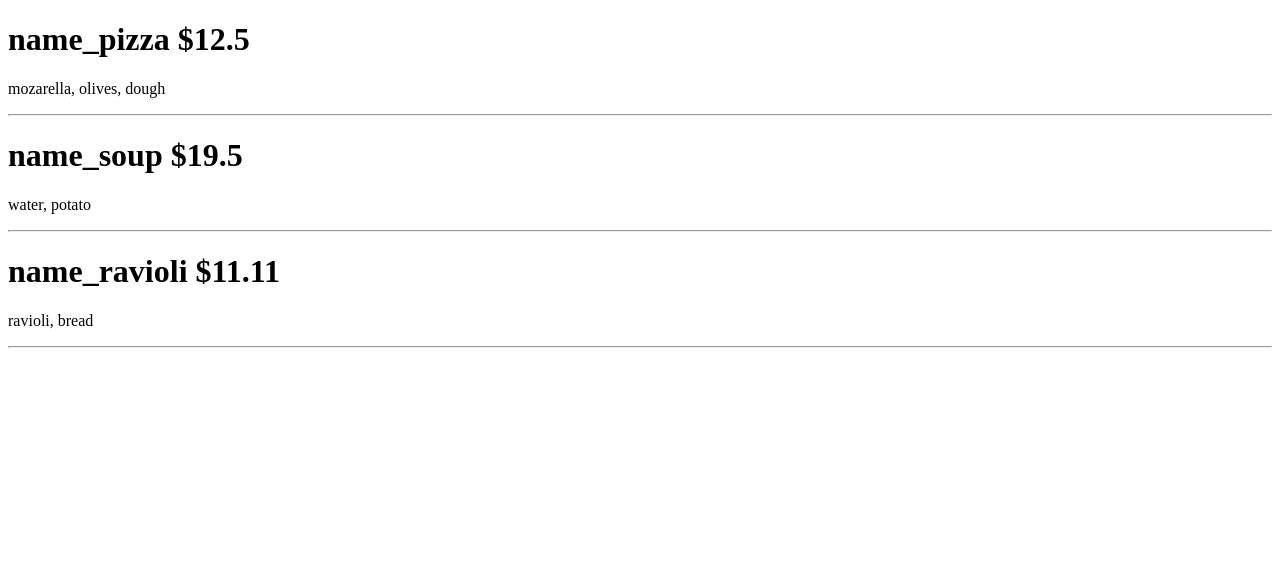
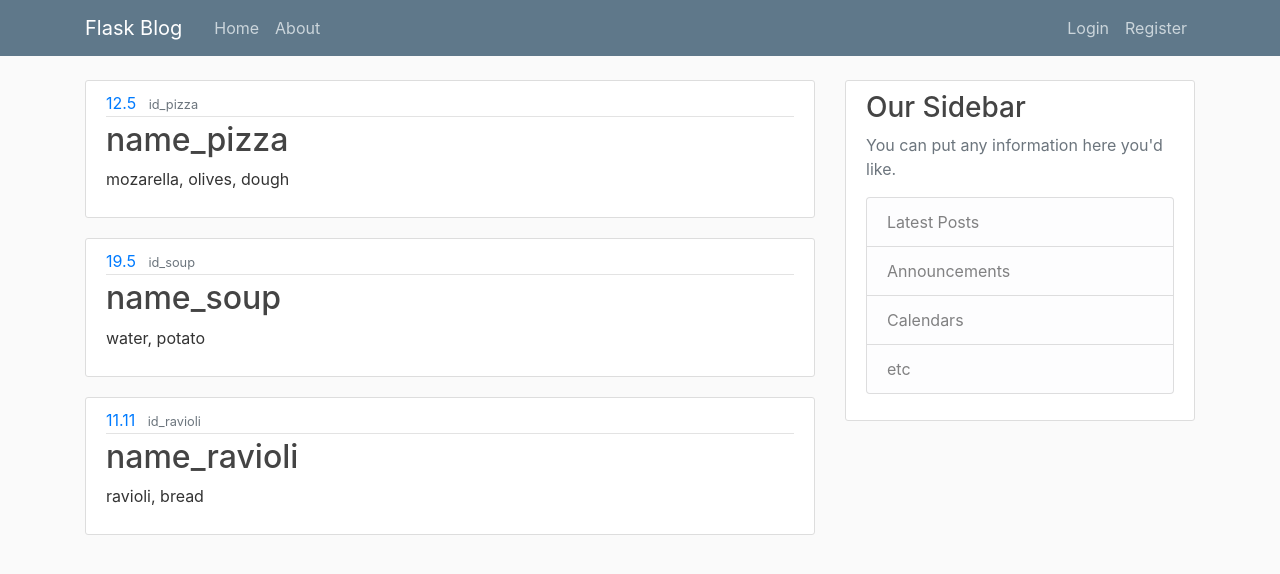
Before and after one commit to so1dier/flask-restaurant, a Flask app: page /menu in a window 1280 px wide. Shown: the top 574 px of the page. Run offline with Flask 2, Linux system fonts and the light colour scheme; some libraries are stand-ins or nearby versions.

Commit message:
added style and website started to look and feel much better and professional

```diff
--- a/app.py
+++ b/app.py
@@ -19,8 +19,6 @@ def index():
 
 @app.route('/menu')
 def menu():
-    #item_id = 'id_pizza'
-    #item_name = 'name_pizza'
     return render_template('menu.html', menu_items=menu_items)
 
 @app.route('/register', methods=['GET', 'POST'])
@@ -34,6 +32,12 @@ def register():
 @app.route('/login', methods=['GET', 'POST'])
 def login():
     form = LoginForm()
+    if form.validate_on_submit():
+        if form.email.data == 'admin@admin.com' and form.password.data == 'password':
+            flash(f'Login successful for {form.email.data}', 'success')
+            return redirect(url_for('menu'))
+        else:
+            flash('Login unsuccessful, please check username and password', 'danger')
     return render_template('login.html', title='Login', form=form)
 
 
--- /dev/null
+++ b/static/main.css
@@ -0,0 +1,80 @@
+body {
+    background: #fafafa;
+    color: #333333;
+    margin-top: 5rem;
+  }
+
+  h1, h2, h3, h4, h5, h6 {
+    color: #444444;
+  }
+
+  .bg-steel {
+    background-color: #5f788a;
+  }
+
+  .site-header .navbar-nav .nav-link {
+    color: #cbd5db;
+  }
+
+  .site-header .navbar-nav .nav-link:hover {
+    color: #ffffff;
+  }
+
+  .site-header .navbar-nav .nav-link.active {
+    font-weight: 500;
+  }
+
+  .content-section {
+    background: #ffffff;
+    padding: 10px 20px;
+    border: 1px solid #dddddd;
+    border-radius: 3px;
+    margin-bottom: 20px;
+  }
+
+  .article-title {
+    color: #444444;
+  }
+
+  a.article-title:hover {
+    color: #428bca;
+    text-decoration: none;
+  }
+
+  .article-content {
+    white-space: pre-line;
+  }
+
+  .article-img {
+    height: 65px;
+    width: 65px;
+    margin-right: 16px;
+  }
+
+  .article-metadata {
+    padding-bottom: 1px;
+    margin-bottom: 4px;
+    border-bottom: 1px solid #e3e3e3
+  }
+
+  .article-metadata a:hover {
+    color: #333;
+    text-decoration: none;
+  }
+
+  .article-svg {
+    width: 25px;
+    height: 25px;
+    vertical-align: middle;
+  }
+
+  .account-img {
+    height: 125px;
+    width: 125px;
+    margin-right: 20px;
+    margin-bottom: 16px;
+  }
+
+  .account-heading {
+    font-size: 2.5rem;
+  }
--- a/templates/layout.html
+++ b/templates/layout.html
@@ -1,12 +1,49 @@
 <!DOCTYPE html>
 <html>
     <head>
+         <!-- Required meta tags -->
+        <meta charset="utf-8">
+        <meta name="viewport" content="width=device-width, initial-scale=1, shrink-to-fit=no">
+
+        <!-- Bootstrap CSS -->
+        <link rel="stylesheet" href="https://cdn.jsdelivr.net/npm/bootstrap@4.0.0/dist/css/bootstrap.min.css" integrity="sha384-Gn5384xqQ1aoWXA+058RXPxPg6fy4IWvTNh0E263XmFcJlSAwiGgFAW/dAiS6JXm" crossorigin="anonymous">
+
+        <link rel="stylesheet" type="text/css" href="{{ url_for('static', filename='main.css') }}">
+
         <meta name="viewport" content="initial-scale=1, width=device-width">
+
         <title>
             This is all draft for now!
         </title>
     </head>
-        <body>
+
+    <body>
+
+        <!-- top navigation menu -->
+        <header class="site-header">
+          <nav class="navbar navbar-expand-md navbar-dark bg-steel fixed-top">
+              <div class="container">
+              <a class="navbar-brand mr-4" href="/">Flask Blog</a>
+              <button class="navbar-toggler" type="button" data-toggle="collapse" data-target="#navbarToggle" aria-controls="navbarToggle" aria-expanded="false" aria-label="Toggle navigation">
+                  <span class="navbar-toggler-icon"></span>
+              </button>
+              <div class="collapse navbar-collapse" id="navbarToggle">
+                  <div class="navbar-nav mr-auto">
+                  <a class="nav-item nav-link" href="/">Home</a>
+                  <a class="nav-item nav-link" href="/about">About</a>
+                  </div>
+                  <!-- Navbar Right Side -->
+                  <div class="navbar-nav">
+                  <a class="nav-item nav-link" href="/login">Login</a>
+                  <a class="nav-item nav-link" href="/register">Register</a>
+                  </div>
+              </div>
+              </div>
+          </nav>
+        </header>
+
+        <!-- alert messages -->
+        <div class="container">
             {% with messages = get_flashed_messages(with_categories=true) %}
                 {% if messages %}
                     {% for category, message in messages %}
@@ -16,8 +53,35 @@
                     {% endfor %}
                 {% endif %}
             {% endwith %}
+        </div>
 
-            {% block content %}
-            {% endblock %}
-        </body>
+        <!-- main content and sidebar menu -->
+        <main role="main" class="container">
+            <div class="row">
+                <div class="col-md-8">
+                    {% block content %}
+                    {% endblock %}
+                </div>
+                <div class="col-md-4">
+                    <div class="content-section">
+                        <h3>Our Sidebar</h3>
+                        <p class='text-muted'>You can put any information here you'd like.
+                        <ul class="list-group">
+                            <li class="list-group-item list-group-item-light">Latest Posts</li>
+                            <li class="list-group-item list-group-item-light">Announcements</li>
+                            <li class="list-group-item list-group-item-light">Calendars</li>
+                            <li class="list-group-item list-group-item-light">etc</li>
+                        </ul>
+                        </p>
+                    </div>
+                </div>
+            </div>
+        </main>
+
+        <!-- Optional JavaScript -->
+        <!-- jQuery first, then Popper.js, then Bootstrap JS -->
+        <script src="https://code.jquery.com/jquery-3.2.1.slim.min.js" integrity="sha384-KJ3o2DKtIkvYIK3UENzmM7KCkRr/rE9/Qpg6aAZGJwFDMVNA/GpGFF93hXpG5KkN" crossorigin="anonymous"></script>
+        <script src="https://cdn.jsdelivr.net/npm/popper.js@1.12.9/dist/umd/popper.min.js" integrity="sha384-ApNbgh9B+Y1QKtv3Rn7W3mgPxhU9K/ScQsAP7hUibX39j7fakFPskvXusvfa0b4Q" crossorigin="anonymous"></script>
+        <script src="https://cdn.jsdelivr.net/npm/bootstrap@4.0.0/dist/js/bootstrap.min.js" integrity="sha384-JZR6Spejh4U02d8jOt6vLEHfe/JQGiRRSQQxSfFWpi1MquVdAyjUar5+76PVCmYl" crossorigin="anonymous"></script>
+    </body>
 </html>
--- a/templates/login.html
+++ b/templates/login.html
@@ -5,7 +5,7 @@
             {{ form.hidden_tag() }}
 
             <fieldset class = "form-group">
-                <legend class="border-bottom mb-4">Join today</legend>
+                <legend class="border-bottom mb-4">Login</legend>
                 <div class="form-group">
                     {{ form.email.label(class="form-control-label")}}
 
--- a/templates/menu.html
+++ b/templates/menu.html
@@ -1,9 +1,15 @@
 {% extends "layout.html" %}
 {% block content %}
     {% for item in menu_items %}
-        <div id={{item.id}} class="w3-container w3-white w3-padding-32">
-        <h1><b>{{item.name}}</b> <span class="w3-right w3-tag w3-dark-grey w3-round">${{item.price}}</span></h1>
-        <p class="w3-text-grey">{{item.ingredients}}</p>
-        <hr>
+        <article class="media content-section">
+            <div class="media-body">
+              <div class="article-metadata">
+                <a class="mr-2" href="#">{{ item.price }}</a>
+                <small class="text-muted">{{ item.id }}</small>
+              </div>
+              <h2><a class="article-title" href="#">{{ item.name }}</a></h2>
+              <p class="article-content">{{ item.ingredients }}</p>
+            </div>
+        </article>
     {% endfor %}
 {% endblock content %}
```
Also changed, not shown: forms.py (+10 -5 lines).
